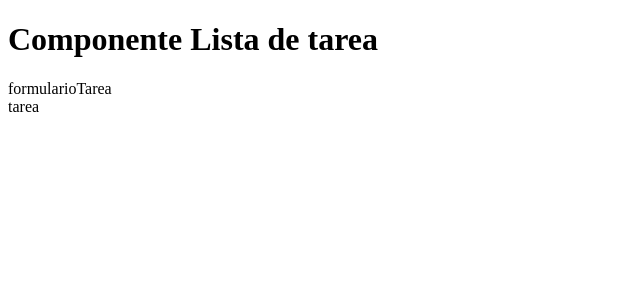
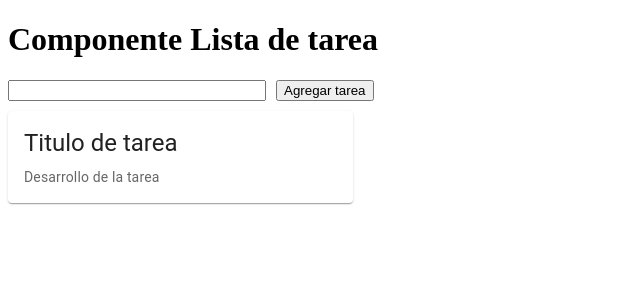
Before and after one commit to Diego-Palacio/Lista-Tareas, a React (Vite) app: page / in a window 1280 px wide. Shown: the top 300 px of the page, without its empty margins (0-640 px from the left). Built offline with nearby package versions, Linux system fonts and the light colour scheme.

Commit message:
agrego estilo y pruebo funcionalidad de agregar tareas

```diff
--- a/package.json
+++ b/package.json
@@ -10,6 +10,9 @@
     "preview": "vite preview"
   },
   "dependencies": {
+    "@emotion/react": "^11.11.1",
+    "@emotion/styled": "^11.11.0",
+    "@mui/material": "^5.14.18",
     "react": "^18.2.0",
     "react-dom": "^18.2.0"
   },
--- a/src/componentes/FormularioTarea.jsx
+++ b/src/componentes/FormularioTarea.jsx
@@ -1,6 +1,16 @@
 
 export const FormularioTarea = () => {
+
+    const agregarTarea = (e) =>{
+        console.log("Tarea agregada")
+        e.preventDefault();
+        e.stopPropagation();
+    }
+
   return (
-    <div>formularioTarea</div>
+        <form onSubmit={agregarTarea}>
+            <input type="text" name="texto" style={{width:250+"px", marginRight:10+"px",marginBottom:10+"px"}}/>
+            <button type="submit"> Agregar tarea </button>
+        </form>
   )
 }
--- a/src/componentes/Tarea.jsx
+++ b/src/componentes/Tarea.jsx
@@ -1,6 +1,26 @@
+import { Card, CardActionArea, CardContent, Typography } from "@mui/material";
+import { Fragment } from "react";
 
 export const Tarea = () => {
-  return (
-    <div>tarea</div>
-  )
+
+
+    return (
+            <>
+                <Card sx={{ maxWidth: 345 }}>
+                <CardActionArea>
+                    <CardContent>
+
+                    <Typography gutterBottom variant="h5" component="div">
+                        Titulo de tarea
+                    </Typography>
+
+                    <Typography variant="body2" color="text.secondary">
+                        Desarrollo de la tarea
+                    </Typography>
+
+                    </CardContent>
+                </CardActionArea>
+                </Card>
+            </>
+        );
 }
```
Also changed, not shown: 1 other file (tests, documents, lock files or other folders).
